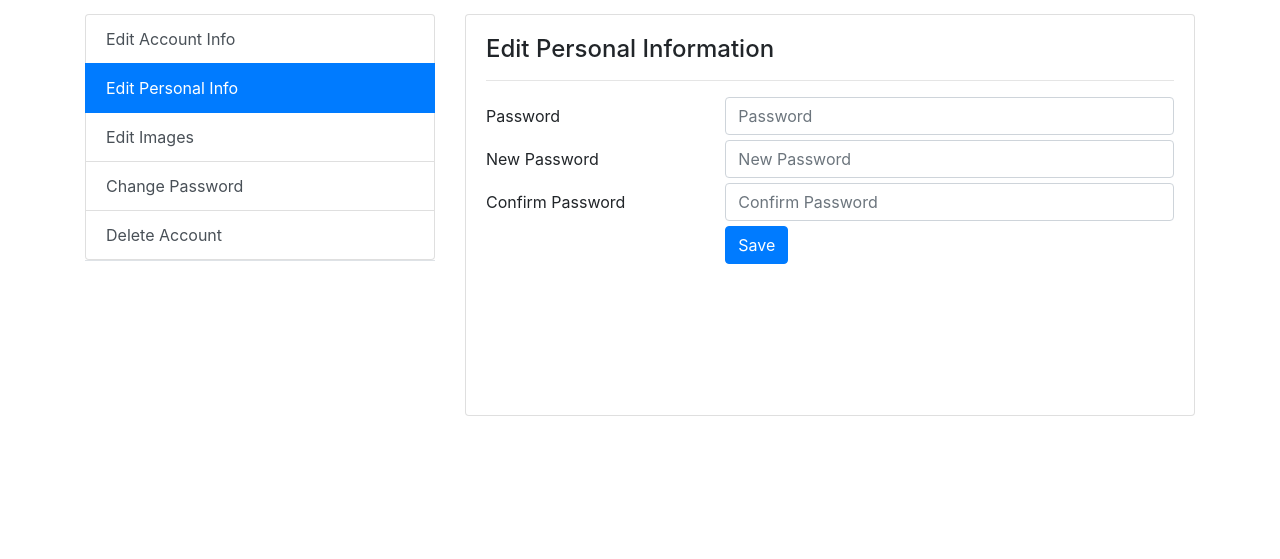
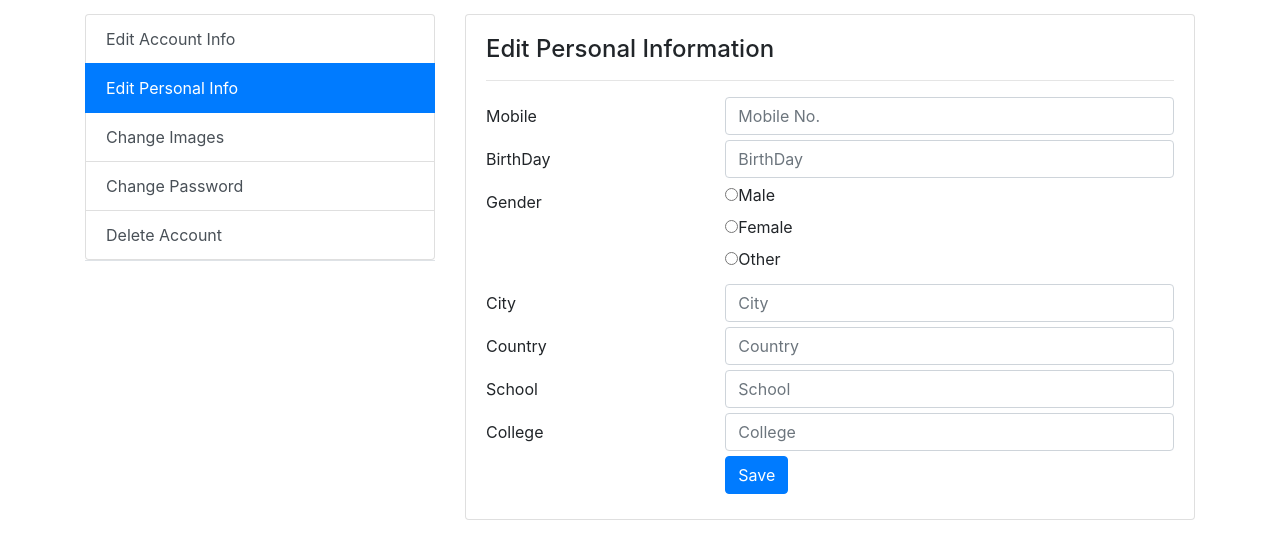
Before and after one commit to Assister2/ChatBook, a PHP site: page /settings.php in a window 1280 px wide, after a click on "Edit Personal Info". Shown: the part 56-615 px from the top of the page. Run offline with PHP 8.4, Linux system fonts and the light colour scheme; a user stored in the database is signed in; data comes from the database, SQL or seed files in the repository; some libraries are stand-ins or nearby versions.

Commit message:
changePassword completed

```diff
--- /dev/null
+++ b/includes/save_profile_post.php
@@ -0,0 +1,3 @@
+<?php
+	echo $_FILES['file']['name'];
+?>
--- a/settings.php
+++ b/settings.php
@@ -12,7 +12,7 @@
 				  <div class="nav nav-tabs" id="nav-tab" role="tablist">
 				    <a class="list-group-item list-group-item-action active" id="accountInfo-item" data-toggle="tab" href="#accountInfo" role="tab" aria-controls="accountInfo" aria-selected="true">Edit Account Info</a>
 				    <a class="list-group-item list-group-item-action" id="personalInfo-item" data-toggle="tab" href="#personalInfo" role="tab" aria-controls="personalInfo" aria-selected="false">Edit Personal Info</a>
-				    <a class="list-group-item list-group-item-action" id="uploadPics-item" data-toggle="tab" href="#uploadPics" role="tab" aria-controls="uploadPics" aria-selected="false">Edit Images</a>
+				    <a class="list-group-item list-group-item-action" id="uploadPics-item" data-toggle="tab" href="#uploadPics" role="tab" aria-controls="uploadPics" aria-selected="false">Change Images</a>
 				    <a class="list-group-item list-group-item-action" id="changePassword-item" data-toggle="tab" href="#changePassword" role="tab" aria-controls="changePassword" aria-selected="false">Change Password</a>
 				    <a class="list-group-item list-group-item-action" id="deleteAccount-item" data-toggle="tab" href="#deleteAccount" role="tab" aria-controls="deleteAccount" aria-selected="false">Delete Account</a>
 				  </div>
@@ -41,25 +41,24 @@
 							  <div class="tab-pane fade show active" id="accountInfo" role="tabpanel" aria-labelledby="nav-home-tab">
 							  	<div class="row">
 		                <div class="col-md-12">
-		                  <h4>Edit Account Info</h4>
+		                  <h4>Edit Account Information</h4>
 		                  <hr>
-		                  <form>
                       <div class="form-group row">
                         <label for="firstName" class="col-4 col-form-label">First Name</label>
                         <div class="col-8">
-                            <input id="firstName" name="firstName" placeholder="First Name" class="form-control here" type="text">
+                          <input id="firstName" name="firstName" maxlength="20" placeholder="First Name" class="form-control here" type="text">
                         </div>
                       </div>
                       <div class="form-group row">
                         <label for="lastName" class="col-4 col-form-label">Last Name</label>
                         <div class="col-8">
-                            <input id="lastName" name="lastName" placeholder="Last Name" class="form-control here" type="text">
+                          <input id="lastName" name="lastName" maxlength="20" placeholder="Last Name" class="form-control here" type="text">
                         </div>
                       </div>
                       <div class="form-group row">
                         <label for="email" class="col-4 col-form-label">Email</label>
                         <div class="col-8">
-                            <input id="email" name="email" placeholder="Email" class="form-control here" type="email">
+                          <input id="email" name="email" maxlength="100" placeholder="Email" class="form-control here" type="email">
                         </div>
                       </div>
                       <div class="form-group row">
@@ -73,7 +72,6 @@
                           <button name="savAccountInfo" type="submit" class="btn btn-primary">Save</button>
                         </div>
                       </div>
-                      </form>
 		                </div>
 			            </div>
 							  </div>
@@ -83,59 +81,119 @@
 		                <div class="col-md-12">
 		                  <h4>Edit Personal Information</h4>
 		                  <hr>
-		                  <form>
                       <div class="form-group row">
-                          <label for="username" class="col-4 col-form-label">Password</label>
+                        <label for="mobileNumber" class="col-4 col-form-label">Mobile</label>
                         <div class="col-8">
-                            <input id="username" name="username" placeholder="Password" class="form-control here" type="text">
+                          <input id="mobileNumber" name="mobileNumber" maxlength="15" placeholder="Mobile No." class="form-control here" type="text">
                         </div>
                       </div>
                       <div class="form-group row">
-                          <label for="name" class="col-4 col-form-label">New Password</label>
+                        <label for="birthDay" class="col-4 col-form-label">BirthDay</label>
                         <div class="col-8">
-                            <input id="name" name="name" placeholder="New Password" class="form-control here" type="text">
+                          <input id="birthDay" name="birthDay" placeholder="BirthDay" class="form-control here" type="text">
                         </div>
                       </div>
                       <div class="form-group row">
-                          <label for="lastname" class="col-4 col-form-label">Confirm Password</label>
+                        <label for="gender" class="col-4 col-form-label">Gender</label>
                         <div class="col-8">
-                            <input id="lastname" name="lastname" placeholder="Confirm Password" class="form-control here" type="text">
+                          <div class="radio">
+													  <label><input type="radio" name="gender">Male</label>
+													</div>
+													<div class="radio">
+													  <label><input type="radio" name="gender">Female</label>
+													</div>
+													<div class="radio">
+													  <label><input type="radio" name="gender">Other</label>
+													</div>
+                        </div>
+                      </div>
+                      <div class="form-group row">
+                        <label for="city" class="col-4 col-form-label">City</label>
+                        <div class="col-8">
+                          <input id="city" name="city" maxlength="100" placeholder="City" class="form-control here" type="text">
+                        </div>
+                      </div>
+                      <div class="form-group row">
+                        <label for="country" class="col-4 col-form-label">Country</label>
+                        <div class="col-8">
+                          <input id="country" name="country" maxlength="100" placeholder="Country" class="form-control here" type="text">
+                        </div>
+                      </div>
+                      <div class="form-group row">
+                        <label for="school" class="col-4 col-form-label">School</label>
+                        <div class="col-8">
+                          <input id="school" name="school" maxlength="255" placeholder="School" class="form-control here" type="text">
+                        </div>
+                      </div>
+                      <div class="form-group row">
+                        <label for="college" class="col-4 col-form-label">College</label>
+                        <div class="col-8">
+                          <input id="college" name="college" maxlength="255" placeholder="College" class="form-control here" type="text">
                         </div>
                       </div>
                       <div class="form-group row">
                         <div class="offset-4 col-8">
-                            <button name="submit" type="submit" class="btn btn-primary">Save</button>
+                          <button name="savPersonalInfo" type="submit" class="btn btn-primary">Save</button>
                         </div>
                       </div>
-                      </form>
 		                </div>
 			            </div>
 							  </div>
 
-							  <div class="tab-pane fade" id="uploadPics" role="tabpanel" aria-labelledby="nav-profile-tab">uploadPics</div>
+							  <div class="tab-pane fade" id="uploadPics" role="tabpanel" aria-labelledby="nav-profile-tab">
+							  	<div class="row">
+		                <div class="col-md-12">
+		                  <h4>Upload Images</h4>
+		                  <hr>
+                      <div class="form-group row">
+                        <label for="uploadProfilePic" class="col-sm-4 col-form-label">Profile Image</label>
+                        <div class="col-sm-8">
+                          <input id="uploadProfilePic" name="uploadProfilePic" class="form-control-file here" type="file" style="padding-top: 5px;" accept="image/*">
+                        </div>
+                        <div class="col-sm-12" id="uploadedProfilePic"></div>
+                      </div>
+                      <div class="form-group row">
+                        <div class="offset-4 col-8">
+                          <button name="uploadProfilePicBtn" type="submit" class="btn btn-success float-right">Upload</button>
+                        </div>
+                      </div>
+                      <div class="form-group row">
+                        <label for="uploadCoverPic" class="col-sm-4 col-form-label">Cover Image</label>
+                        <div class="col-sm-8">
+                          <input id="uploadCoverPic" name="uploadCoverPic" class="form-control-file here" type="file" style="padding-top: 5px;" accept="image/*">
+                        </div>
+                        <div class="col-sm-12" id="uploadedCoverPic"></div>
+                      </div>
+                      <div class="form-group row">
+                        <div class="offset-4 col-8">
+                          <button name="uploadCoverPicBtn" type="submit" class="btn btn-success float-right">Upload</button>
+                        </div>
+                      </div>
+		                </div>
+			            </div>
+							  </div>
 
 							  <div class="tab-pane fade" id="changePassword" role="tabpanel" aria-labelledby="nav-home-tab">
 							  	<div class="row">
 		                <div class="col-md-12">
 		                  <h4>Change Password</h4>
 		                  <hr>
-		                  <form>
                       <div class="form-group row">
                         <label for="password" class="col-4 col-form-label">Password</label>
                         <div class="col-8">
-                            <input id="password" name="password" placeholder="Password" class="form-control here" type="password">
+                          <input id="password" name="password" maxlength="100" placeholder="Password" class="form-control here border" onkeyup="checkPassword(this)" type="password">
                         </div>
                       </div>
                       <div class="form-group row">
                         <label for="newPassword" class="col-4 col-form-label">New Password</label>
                         <div class="col-8">
-                            <input id="newPassword" name="newPassword" placeholder="New Password" class="form-control here" type="password">
+                          <input id="newPassword" name="newPassword" maxlength="100" placeholder="New Password" class="form-control here border"  onkeyup="checkPassword(this)" type="password">
                         </div>
                       </div>
                       <div class="form-group row">
                         <label for="confirmPassword" class="col-4 col-form-label">Confirm Password</label>
                         <div class="col-8">
-                            <input id="confirmPassword" name="confirmPassword" placeholder="Confirm Password" class="form-control here" type="password">
+                          <input id="confirmPassword" name="confirmPassword" maxlength="100" placeholder="Confirm Password" class="form-control here border" onkeyup="matchPasswords(this)" type="password">
                         </div>
                       </div>
                       <div class="form-group row">
@@ -143,7 +201,6 @@
                           <button name="saveChangePassword" type="submit" class="btn btn-primary">Save</button>
                         </div>
                       </div>
-                      </form>
 		                </div>
 			            </div>
 							  </div>
@@ -162,11 +219,30 @@
 				</div>
 			</div>
 		</div>
+		<br/>
 	</div>
 </body>
 </html>
 
 <script>
+	function checkPassword(obj){
+		var element = document.getElementById(obj.id);
+		if( obj.value.length < 8 || obj.value.length > 15){
+			element.classList.add('border-danger');
+		} else {
+			element.classList.remove('border-danger');
+			element.classList.add('border-success');
+		}
+	}
+	function matchPasswords(obj){
+		var element = document.getElementById(obj.id);
+		if( obj.value != document.getElementById('newPassword').value){
+			element.classList.add('border-danger');
+		} else {
+			element.classList.remove('border-danger');
+			element.classList.add('border-success');
+		}
+	}
 	$('#yesDeleteAccount').click(function(){
 		bootbox.confirm({
 	  	message: "Are you sure?",
```
Also changed, not shown: assets/images/post_pics/1541434420.png (added), assets/js/uploadImage.js (deleted). Lines whose indentation alone changed are shown as unchanged.
